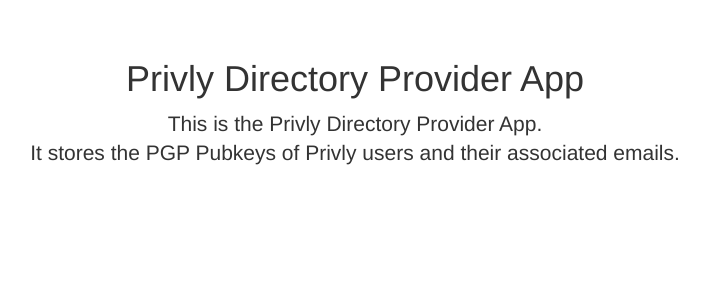
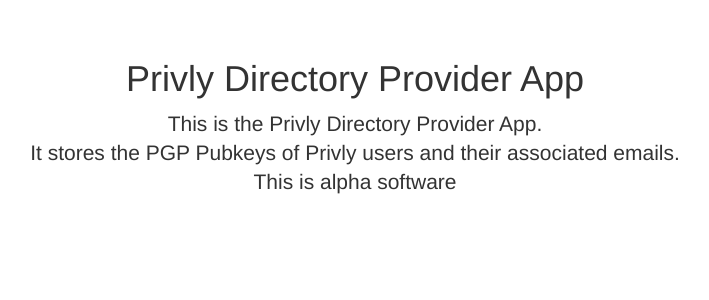
Before and after one commit to stumped2/valorem-vis, a Flask app: template valoremvis/templates/layout.html in a window 1280 px wide. Shown: the part 51-351 px from the top of the page, without its empty margins (285-994 px from the left). Run offline with Flask 2, Linux system fonts and the light colour scheme; the template is opened without the code that fills it, so the values that code supplies are empty; parts of the project's set-up code (start-up, migrations or seed data) failed here and were passed over; some libraries are stand-ins or nearby versions.

Commit message:
Adding alpha software warning

```diff
--- a/valoremvis/templates/layout.html
+++ b/valoremvis/templates/layout.html
@@ -34,7 +34,7 @@
 
     <div class="starter-template">
       <h1>Privly Directory Provider App</h1>
-      <p class="lead">This is the Privly Directory Provider App.<br>It stores the PGP Pubkeys of Privly users and their associated emails.</p>
+      <p class="lead">This is the Privly Directory Provider App.<br>It stores the PGP Pubkeys of Privly users and their associated emails.<br>This is alpha software</p>
     </div>
 
   </div><!-- /.container -->
```
